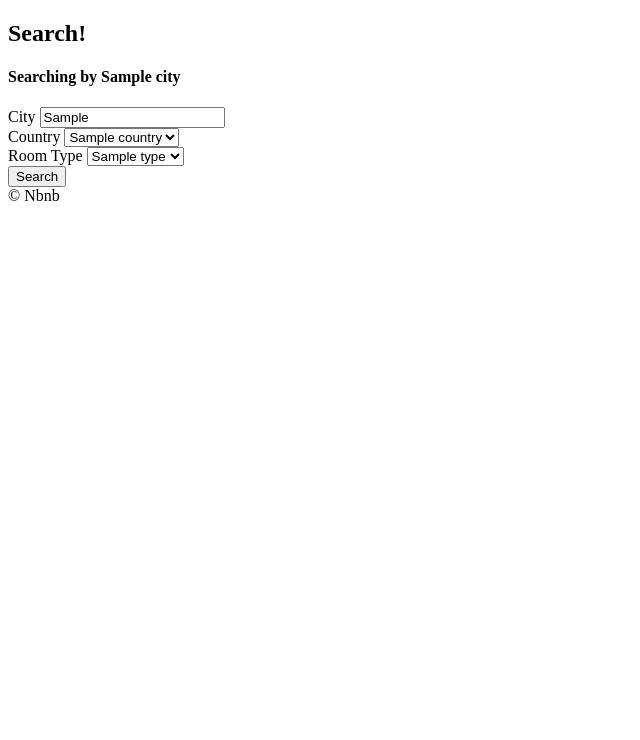
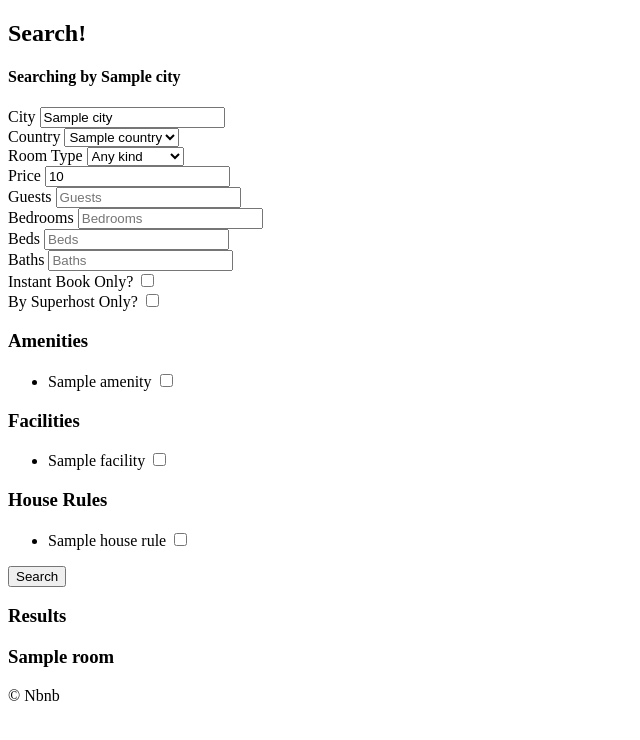
Before and after one commit to JaeHyung94/airbnb-clone, a Django app: template templates/rooms/search.html in a window 1280 px wide. Shown: the part 60-800 px from the top of the page, without its empty margins (0-640 px from the left). Run offline with Django 3.2, Linux system fonts and the light colour scheme; the template is opened without the code that fills it: most values are stand-ins (such as "Sample title", 1, 10 or a date in 2020); parts of the project's set-up code (start-up, migrations or seed data) failed here and were passed over.

Commit message:
Handmade SearchView - finished

```diff
--- a/rooms/admin.py
+++ b/rooms/admin.py
@@ -36,7 +36,7 @@ class RoomAdmin(admin.ModelAdmin):
     fieldsets = (
         (
             "Bsic Info",
-            {"fields": ("name", "description", "country", "address", "price")},
+            {"fields": ("name", "description", "country", "city", "address", "price")},
         ),
         (
             "Times",
--- a/templates/rooms/search.html
+++ b/templates/rooms/search.html
@@ -23,27 +23,106 @@
 <form method="GET" action="{% url "rooms:search" %}">
     <div>
         <label for="city">City</label>
-            <input value={{city}} id="city" name="city" placeholder="Search by City">
+        <input value="{{city}}" id="city" name="city" placeholder="Search by City">
     </div>
     <div>
         <label for="country">Country</label>
         <select id="country" name="country">
             {% for country in countries %}
-                    <option value="{{country.code}}">{{country.name}}</option>
+            <option value="{{country.code}}" {% if country.code == s_country %} selected {% endif %}>{{country.name}}
+            </option>
             {% endfor %}
         </select>
     </div>
     <div>
         <label for="room_type">Room Type</label>
         <select name="room_type" id="room_type">
+            <option value="0" {% if type.pk == s_room_type %} selected {% endif %}>Any kind</option>
+            {% for type in room_types %}
+            <option value="{{type.pk}}" {% if type.pk == s_room_type %} selected {% endif %}>{{type.name}}</option>
+            {% endfor %}
+        </select>
+    </div>
+    <div>
+        <label for="price">Price</label>
+        <input type="number" name="price" id="price" placeholder="Price" value="{{price}}">
+    </div>
+    <div>
+        <label for="guests">Guests</label>
+        <input type="number" name="guests" id="guests" placeholder="Guests" value="{{guests}}">
+    </div>
+    <div>
+        <label for="bedrooms">Bedrooms</label>
+        <input type="number" name="bedrooms" id="bedrooms" placeholder="Bedrooms" value="{{bedrooms}}">
+    </div>
+    <div>
+        <label for="beds">Beds</label>
+        <input type="number" name="beds" id="beds" placeholder="Beds" value="{{beds}}">
+    </div>
+    <div>
+        <label for="baths">Baths</label>
+        <input type="number" name="baths" id="baths" placeholder="Baths" value="{{baths}}">
+    </div>
+    <div>
+        <label for="instant">Instant Book Only?</label>
+        <input type="checkbox" name="instant" id="instant" placeholder="instant" {% if instant %} checked {% endif %}>
+    </div>
+    <div>
+        <label for="superhost">By Superhost Only?</label>
+        <input type="checkbox" name="superhost" id="superhost" placeholder="superhost" {% if superhost %} checked
+            {% endif %}>
+    </div>
+    <div>
+        <h3>Amenities</h3>
+        <ul>
 
-                {% for type in room_types %}
-                    <option value="{{type.pk}}">{{type.name}}</option>
+            {% for a in amenities %}
+            <li>
+                <label for="a_{{a.pk}}">{{a.name}}</label>
+                <input type="checkbox" name="amenities" id="a_{{a.pk}}" value="{{a.pk}}"
+                    {% if a.pk|slugify in s_amenities %} checked {% endif %}>
+            </li>
+            {% endfor %}
+        </ul>
+    </div>
+    <div>
+        <h3>Facilities</h3>
+        <ul>
+
+            {% for f in facilities %}
+            <li>
+                <label for="f_{{f.pk}}">{{f.name}}</label>
+                <input type="checkbox" name="facilities" id="f_{{f.pk}}" value="{{f.pk}}"
+                    {% if f.pk|slugify in s_facilities %} checked {% endif %}>
+            </li>
             {% endfor %}
 
-            </select>
+        </ul>
+    </div>
+    <div>
+        <h3>House Rules</h3>
+        <ul>
+
+            {% for r in house_rules %}
+            <li>
+                <label for="r_{{r.pk}}">{{r.name}}</label>
+                <input type="checkbox" name="house_rules" id="r_{{r.pk}}" value="{{r.pk}}"
+                    {% if r.pk|slugify in s_house_rules %} checked {% endif %}>
+            </li>
+            {% endfor %}
+
+        </ul>
     </div>
     <button>Search</button>
 </form>
 
+
+<h3>Results</h3>
+
+
+{% for room in rooms %}
+<h3>{{room.name}}</h3>
+{% endfor %}
+
+
 {% endblock content %}
```
Also changed, not shown: rooms/views.py (+84 -2 lines), db.sqlite3. Lines whose indentation alone changed are shown as unchanged.
